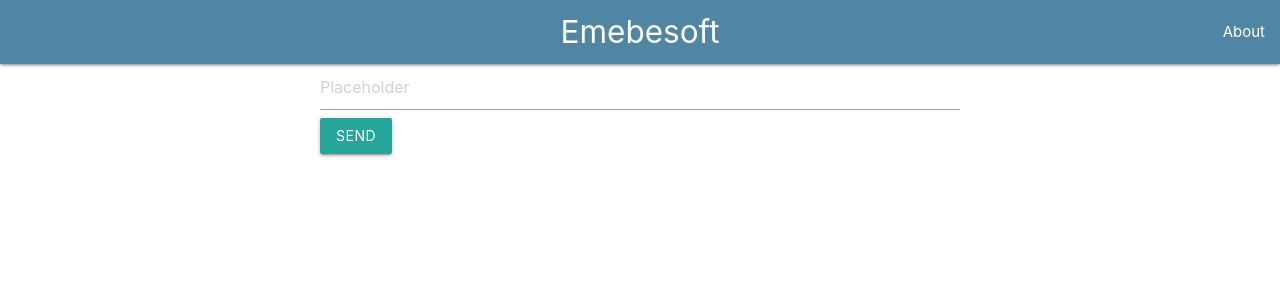
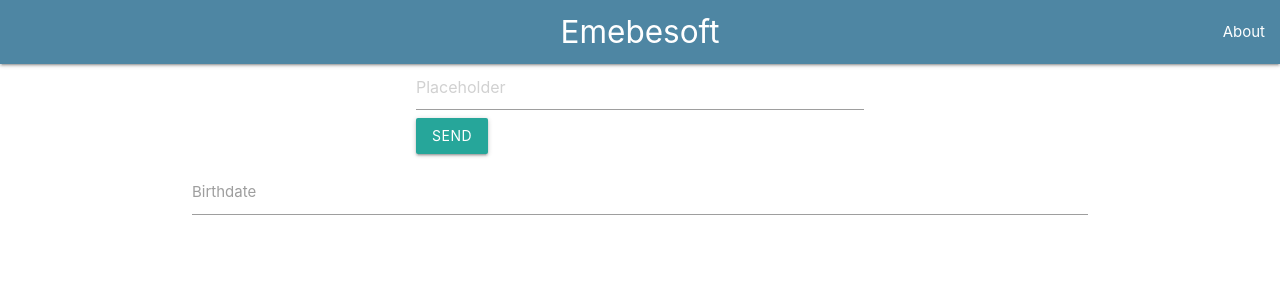
Before and after one commit to JuanGarciaLucena/AngularHelloWorld, an Angular app: page / in a window 1280 px wide. Shown: the top 300 px of the page. Built offline with nearby package versions, Linux system fonts and the light colour scheme; what angular-bootstrap-md would draw is missing.

Commit message:
added datepicker

```diff
--- a/angular.json
+++ b/angular.json
@@ -34,9 +34,11 @@
               "src/styles.scss"
             ],
             "scripts": [
+              "node_modules/jquery/dist/jquery.min.js",
               "node_modules/chart.js/dist/Chart.js",
               "node_modules/hammerjs/hammer.min.js",
               "node_modules/materialize-css/dist/js/materialize.js"
+
             ]
           },
           "configurations": {
--- a/package.json
+++ b/package.json
@@ -27,6 +27,7 @@
     "core-js": "^2.5.4",
     "font-awesome": "^4.7.0",
     "hammerjs": "^2.0.8",
+    "jquery": "^3.3.1",
     "materialize-css": "^1.0.0-rc.2",
     "rxjs": "~6.3.3",
     "zone.js": "~0.8.26"
--- a/src/app/components/heroes/heroes.component.html
+++ b/src/app/components/heroes/heroes.component.html
@@ -2,9 +2,15 @@
   <link href="https://fonts.googleapis.com/icon?family=Material+Icons" rel="stylesheet">
 </head>
 
-<div id="heroes__container__main">
+<div class="container" id="heroes__container__main">
   <div id="heroes__container__form">
     <input placeholder="Placeholder" id="first_name" type="text" class="validate">
     <a class="waves-effect waves-light btn" (click) = insertPrueba()>Send</a>
   </div>
+
+  <div class="input-field">
+    <input id="birthdate" type="text" class="datepicker">
+    <label for="birthdate">Birthdate</label>
+  </div>
+
 </div>
--- a/src/app/components/heroes/heroes.component.ts
+++ b/src/app/components/heroes/heroes.component.ts
@@ -4,6 +4,8 @@
 import { RouterModule, Routes } from '@angular/router';
 import { FormsModule } from '@angular/forms';
 import { restoreView } from '@angular/core/src/render3';
+
+declare var $: any;
 
 @Component({
   selector: 'app-heroes',
@@ -15,7 +17,9 @@
   prueba : Prueba = new Prueba()
   constructor(private service : RestService) {  }
 
-  ngOnInit() {}
+  ngOnInit() {
+    $('.datepicker').datepicker();
+  }
 
   insertPrueba(){
     this.prueba.id = 1
```
Also changed, not shown: 1 other file (tests, documents, lock files or other folders).
